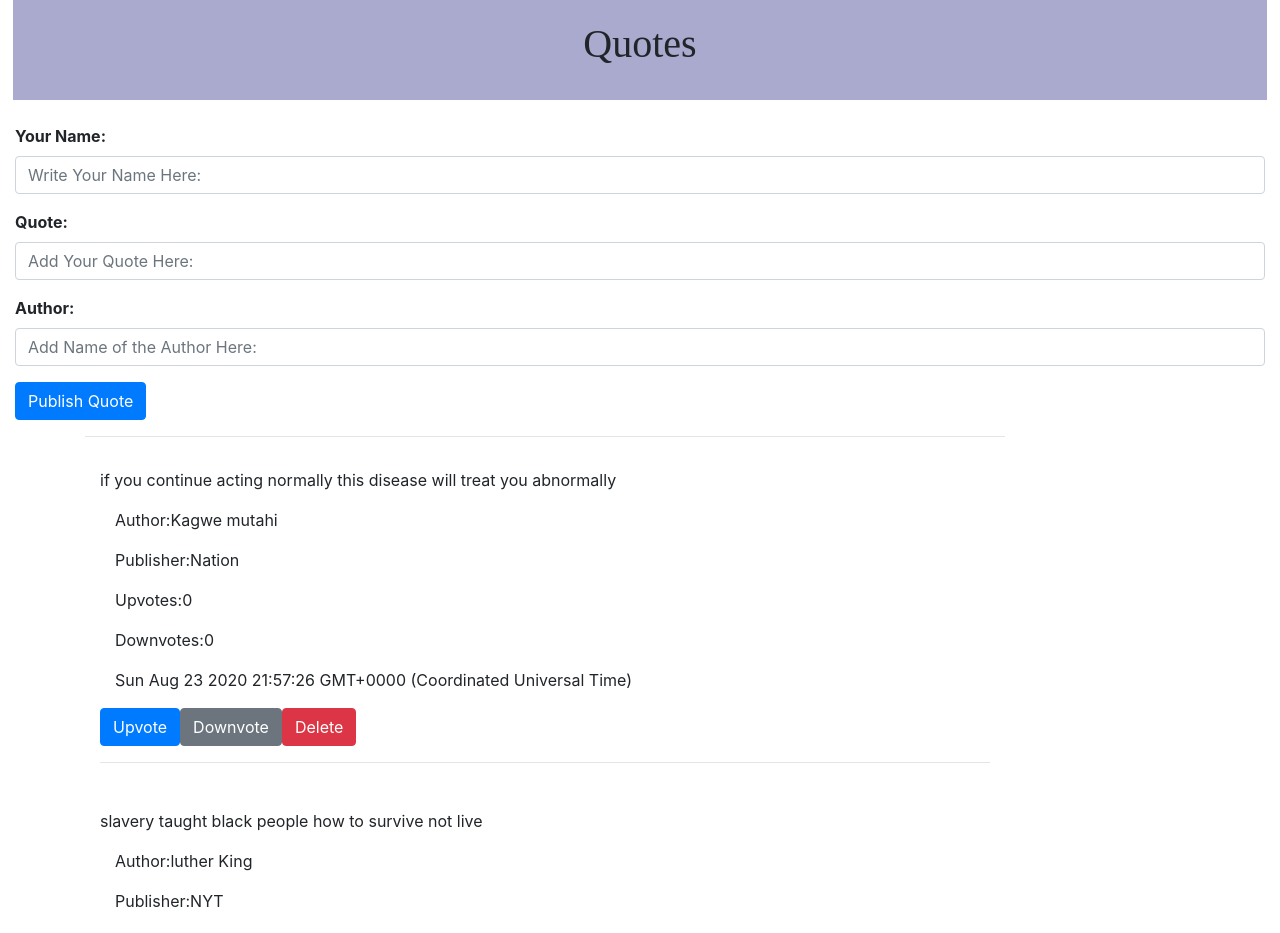
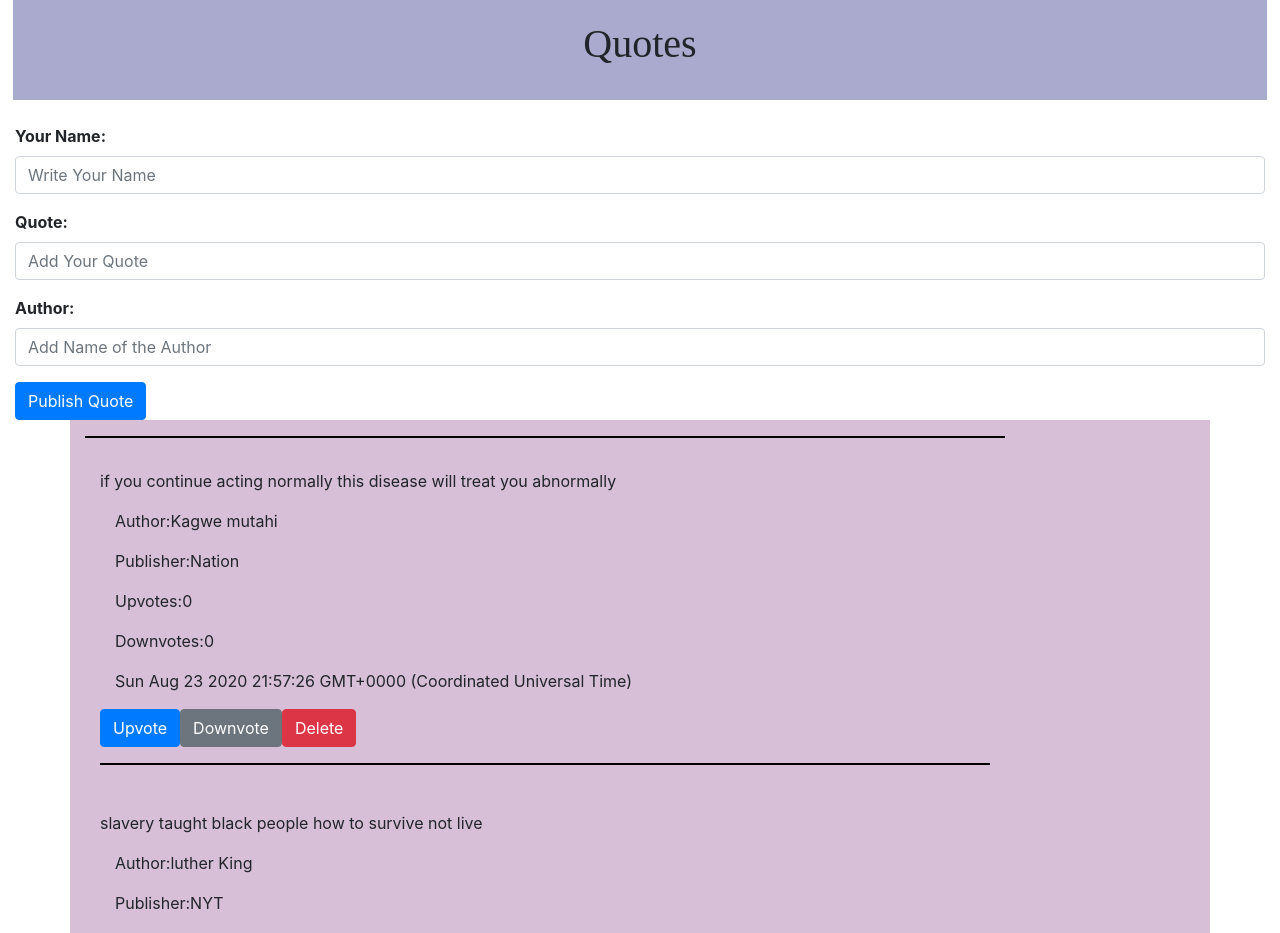
Before and after one commit to Kabu1/quoteit, an Angular app: page / in a window 1280 px wide. Shown: the top 933 px of the page. Built offline with nearby package versions, Linux system fonts and the light colour scheme.

Commit message:
change styling of the hr

```diff
--- a/src/app/form/form.component.html
+++ b/src/app/form/form.component.html
@@ -5,17 +5,17 @@
 
        <div class="form-group">
        <label for="name"><strong>Your Name:</strong></label>
-       <input type="text"  name="publisher" class="form-control" id="exampleFormControlInput1" [(ngModel)]="quotePublisher" placeholder="Write Your Name Here:">
+       <input type="text"  name="publisher" class="form-control" id="exampleFormControlInput1" [(ngModel)]="quotePublisher" placeholder="Write Your Name">
       </div>
 
       <div class="form-group">
           <label for="quotes"><strong>Quote:</strong></label>
-          <input type="text" name="quote" class="form-control" id="exampleFormControlInput1" [(ngModel)]="quoteStr" placeholder="Add Your Quote Here:">
+          <input type="text" name="quote" class="form-control" id="exampleFormControlInput1" [(ngModel)]="quoteStr" placeholder="Add Your Quote">
       </div>
 
       <div class="form-group">
           <label for="author"><strong>Author:</strong></label>
-          <input type="text" name="author" class="form-control" id="exampleFormControlInput1"  [(ngModel)]="quoteAuthor" placeholder="Add Name of the Author Here:">
+          <input type="text" name="author" class="form-control" id="exampleFormControlInput1"  [(ngModel)]="quoteAuthor" placeholder="Add Name of the Author">
       </div>
 
       <button type="submit" class="btn btn-primary">Publish Quote</button>
--- a/src/app/quote/quote.component.css
+++ b/src/app/quote/quote.component.css
@@ -11,3 +11,11 @@
     padding:20px;
     width: 98%;
   }
+
+  .container{
+    background-color: thistle;
+  }
+  .container hr{
+    color: black;
+    border: solid 1px;
+  }
```
